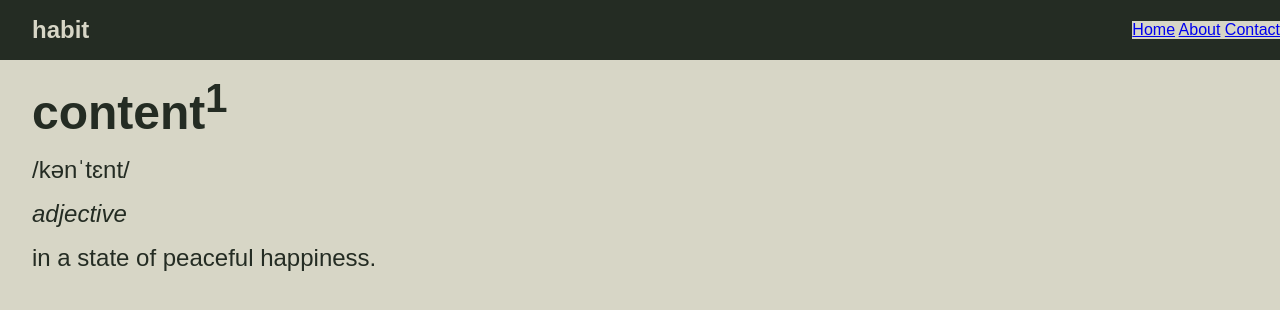
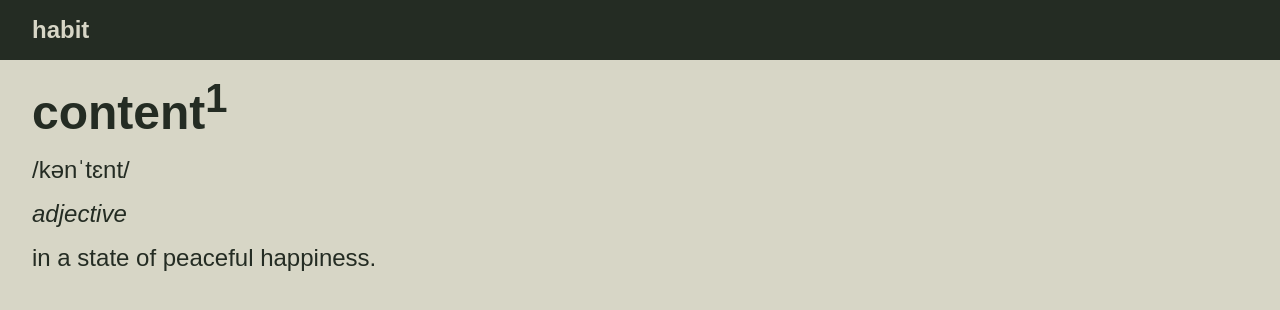
Before and after one commit to presstwice/habit, a plain HTML site: page index.html in a window 1280 px wide. Drawn offline with Linux system fonts and the light colour scheme.

Commit message:
removed nav

```diff
--- a/index.html
+++ b/index.html
@@ -11,7 +11,6 @@
    <nav>
     <div class="logo">habit</div>
    <div class="nav-items">
-    <a href="/">Home</a> <a href="/about">About</a> <a href="/contact">Contact</a>
    </div>
     </nav>
     <section class"hero">
```
